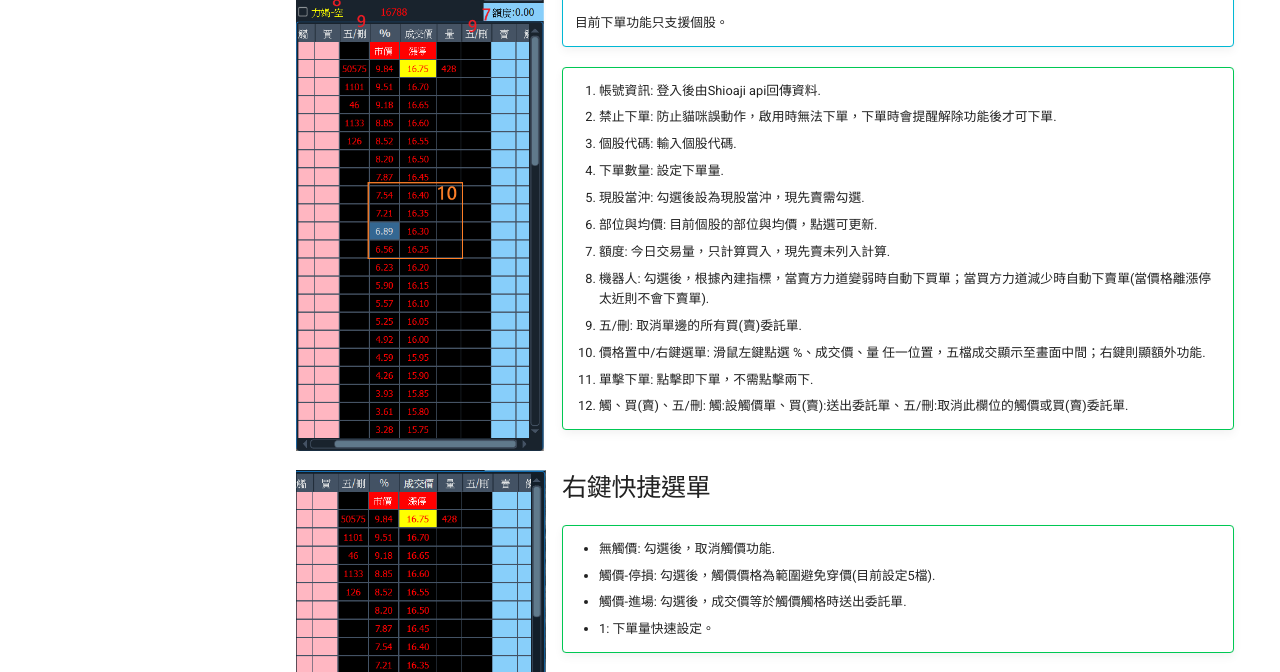
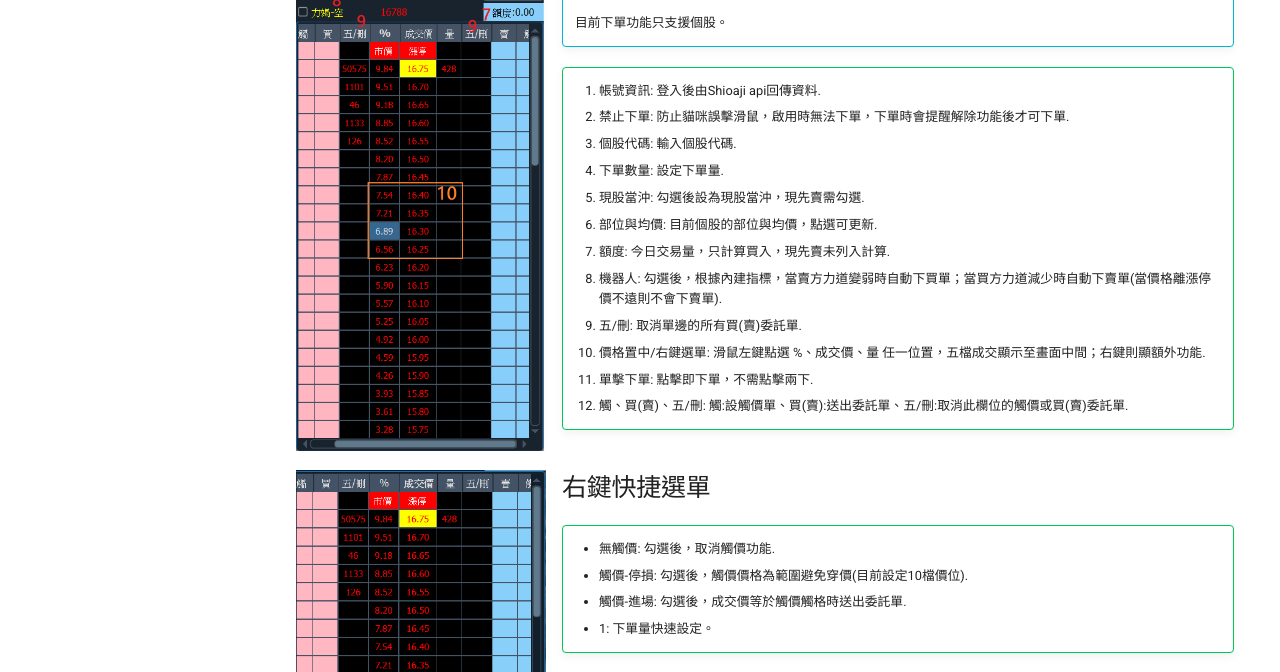
Before and after one commit to EyeTrading/eyetrading.github.io, an MkDocs documentation site: the page built from docs/guides/screen_flashbot.md, in a window 1280 px wide and 1351 px high. Shown: the part 366-1038 px from the top of the window. Built offline with MkDocs 1.6.1 and Material for MkDocs 9.7.7, drawn with Linux system fonts in a browser that asks for light colours; comment, search, counter and statistics services are not loaded.

Commit message:
Add files via upload

```diff
--- a/docs/guides/screen_flashbot.md
+++ b/docs/guides/screen_flashbot.md
@@ -11,13 +11,13 @@
 !!! success ""
 
     1. 帳號資訊: 登入後由Shioaji api回傳資料.
-    2. 禁止下單: 防止貓咪誤動作，啟用時無法下單，下單時會提醒解除功能後才可下單.
+    2. 禁止下單: 防止貓咪誤擊滑鼠，啟用時無法下單，下單時會提醒解除功能後才可下單.
     3. 個股代碼: 輸入個股代碼.
     4. 下單數量: 設定下單量.
     5. 現股當沖: 勾選後設為現股當沖，現先賣需勾選.
     6. 部位與均價: 目前個股的部位與均價，點選可更新.
     7. 額度: 今日交易量，只計算買入，現先賣未列入計算.
-    8. 機器人: 勾選後，根據內建指標，當賣方力道變弱時自動下買單；當買方力道減少時自動下賣單(當價格離漲停太近則不會下賣單).
+    8. 機器人: 勾選後，根據內建指標，當賣方力道變弱時自動下買單；當買方力道減少時自動下賣單(當價格離漲停價不遠則不會下賣單).
     9. 五/刪: 取消單邊的所有買(賣)委託單.
     10. 價格置中/右鍵選單: 滑鼠左鍵點選 %、成交價、量 任一位置，五檔成交顯示至畫面中間；右鍵則顯額外功能.
     11. 單擊下單: 點擊即下單，不需點擊兩下.
@@ -32,7 +32,7 @@
 !!! success ""
 
     * 無觸價: 勾選後，取消觸價功能.
-    * 觸價-停損: 勾選後，觸價價格為範圍避免穿價(目前設定5檔).
+    * 觸價-停損: 勾選後，觸價價格為範圍避免穿價(目前設定10檔價位).
     * 觸價-進場: 勾選後，成交價等於觸價觸格時送出委託單.
     * 1: 下單量快速設定。
 </div>
```
Also changed, not shown: docs/guides/index.md (+18 -10 lines).
